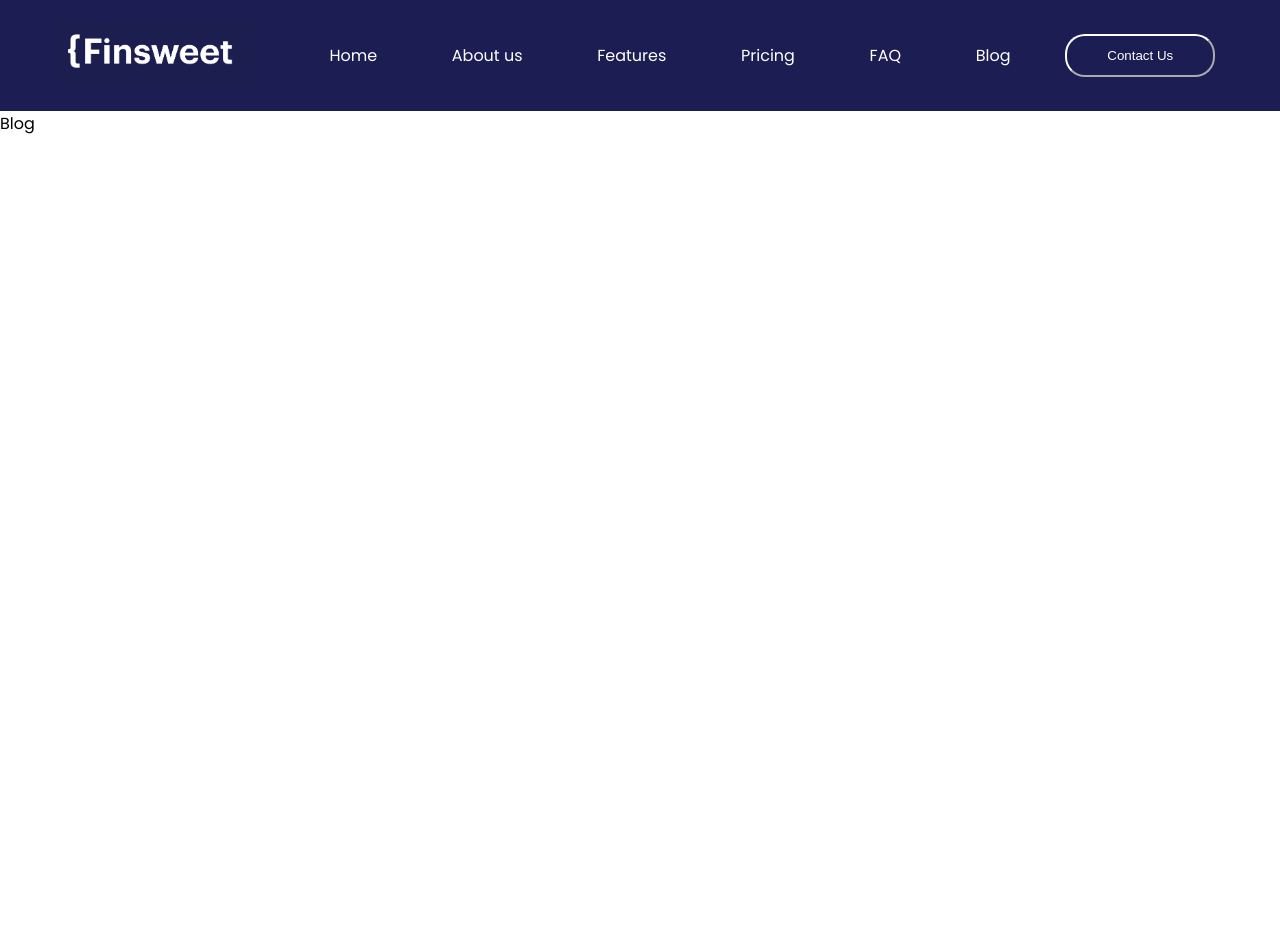
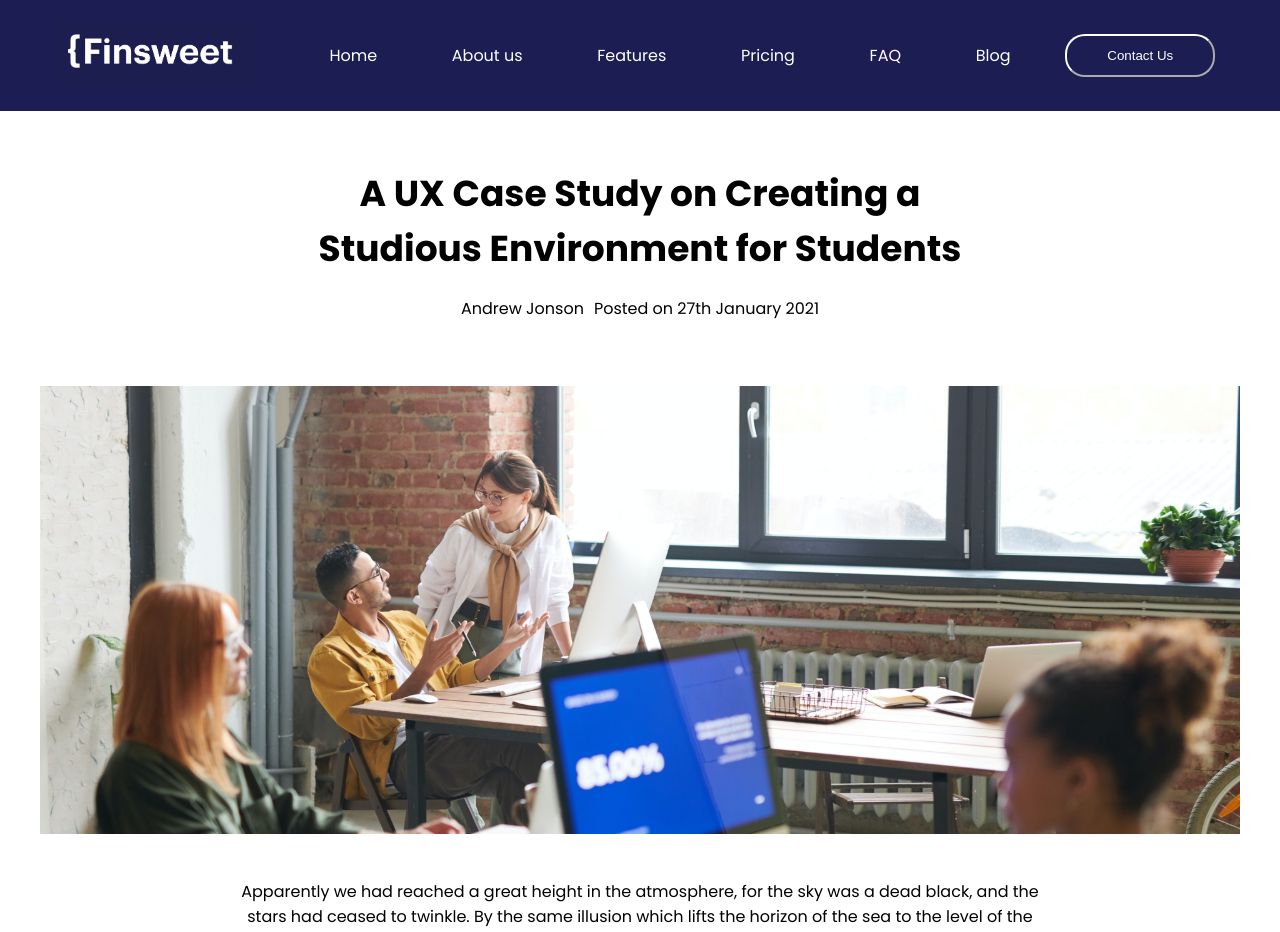
Before and after one commit to aliramazanov/finsweet-client, a React (Vite) app: page /blog in a window 1280 px wide. Shown: the top 932 px of the page. Before the commit the page ends 800 px from the top, so only its background shows below. Built offline with nearby package versions, Linux system fonts and the light colour scheme.

Commit message:
Update Blog Page

```diff
--- a/src/components/Blog/Blog.jsx
+++ /dev/null
@@ -1,3 +0,0 @@
-export default function Blog() {
-  return <div>Blog</div>;
-}
--- /dev/null
+++ b/src/components/BlogHero/BlogHero.jsx
@@ -0,0 +1,25 @@
+import "./BlogHero.scss";
+import peopleworking from "../../../src/img/peopleworking.svg";
+
+export default function BlogHero() {
+  return (
+    <div className="blog-container">
+      <div>
+        <h2>A UX Case Study on Creating a Studious Environment for Students</h2>
+      </div>
+      <div className="author-date-blog">
+        <p>Andrew Jonson</p>
+        <p>Posted on 27th January 2021</p>
+      </div>
+      <div className="image-blog-hero"></div>
+      <img src={peopleworking} />
+      <p>
+        Apparently we had reached a great height in the atmosphere, for the sky
+        was a dead black, and the stars had ceased to twinkle. By the same
+        illusion which lifts the horizon of the sea to the level of the
+        spectator on a hillside.
+      </p>
+      <button>Read more</button>
+    </div>
+  );
+}
--- /dev/null
+++ b/src/components/BlogHero/BlogHero.scss
@@ -0,0 +1,47 @@
+.blog-container {
+  padding-left: 150px;
+  padding-right: 150px;
+  padding-top: 50px;
+  padding-bottom: 50px;
+  display: flex;
+  flex-direction: column;
+  justify-content: center;
+  align-items: center;
+
+  h2 {
+    font-size: 36px;
+    text-align: center;
+    max-width: 700px;
+    margin-top: 5px;
+    margin-bottom: 5px;
+  }
+
+  p {
+    margin-top: 15px;
+    margin-bottom: 15px;
+    text-align: center;
+    max-width: 800px;
+  }
+
+  .author-date-blog {
+    display: flex;
+    gap: 10px;
+  }
+
+  .image-blog-hero {
+    padding-bottom: 50px;
+  }
+
+  img {
+    width: 1200px;
+    margin-bottom: 30px;
+  }
+
+  button {
+    padding: 20px;
+    background: none;
+    border: none;
+    color: #2405f2;
+    cursor: pointer;
+  }
+}
--- a/src/pages/Blog.jsx
+++ b/src/pages/Blog.jsx
@@ -1,3 +1,9 @@
+import BlogHero from "../components/BlogHero/BlogHero";
+
 export const Blog = () => {
-  return <div>Blog</div>;
+  return (
+    <div>
+      <BlogHero />
+    </div>
+  );
 };
```
Also changed, not shown: src/components/Blog/Blog.scss (deleted), src/img/peopleworking.svg (added).
